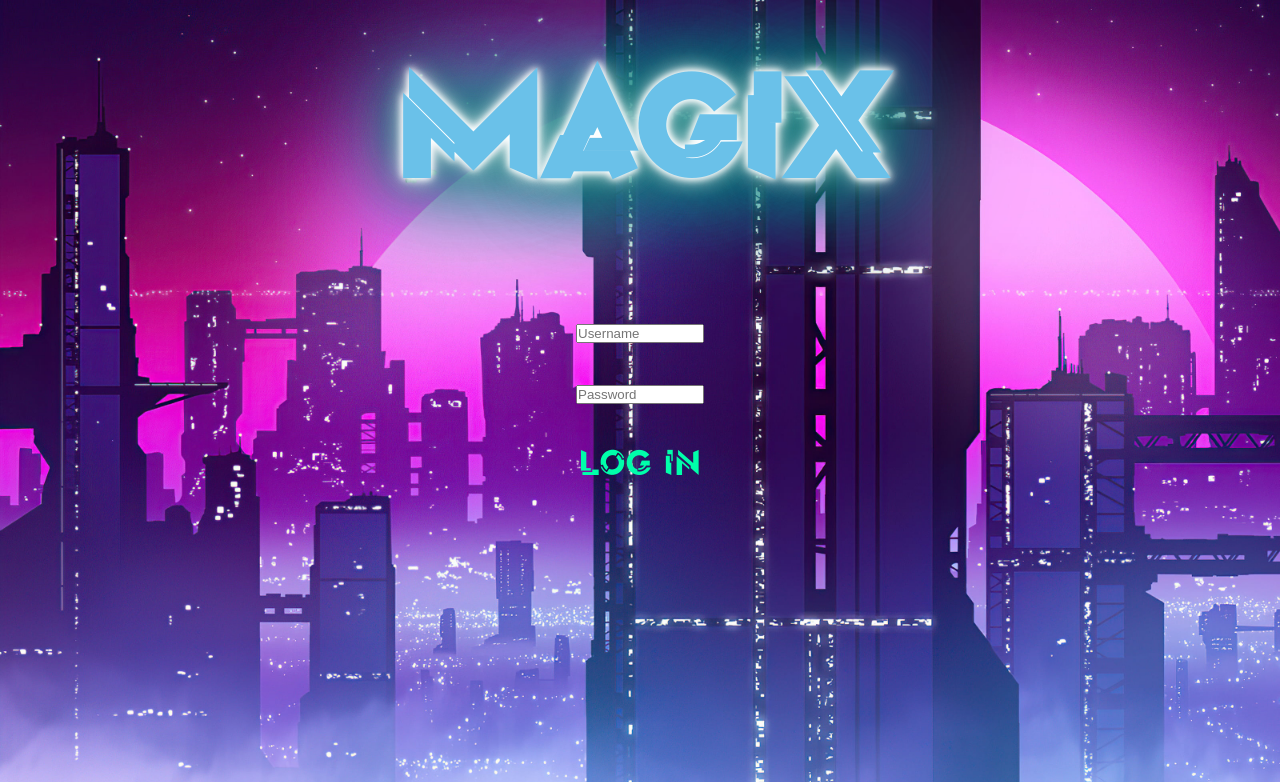
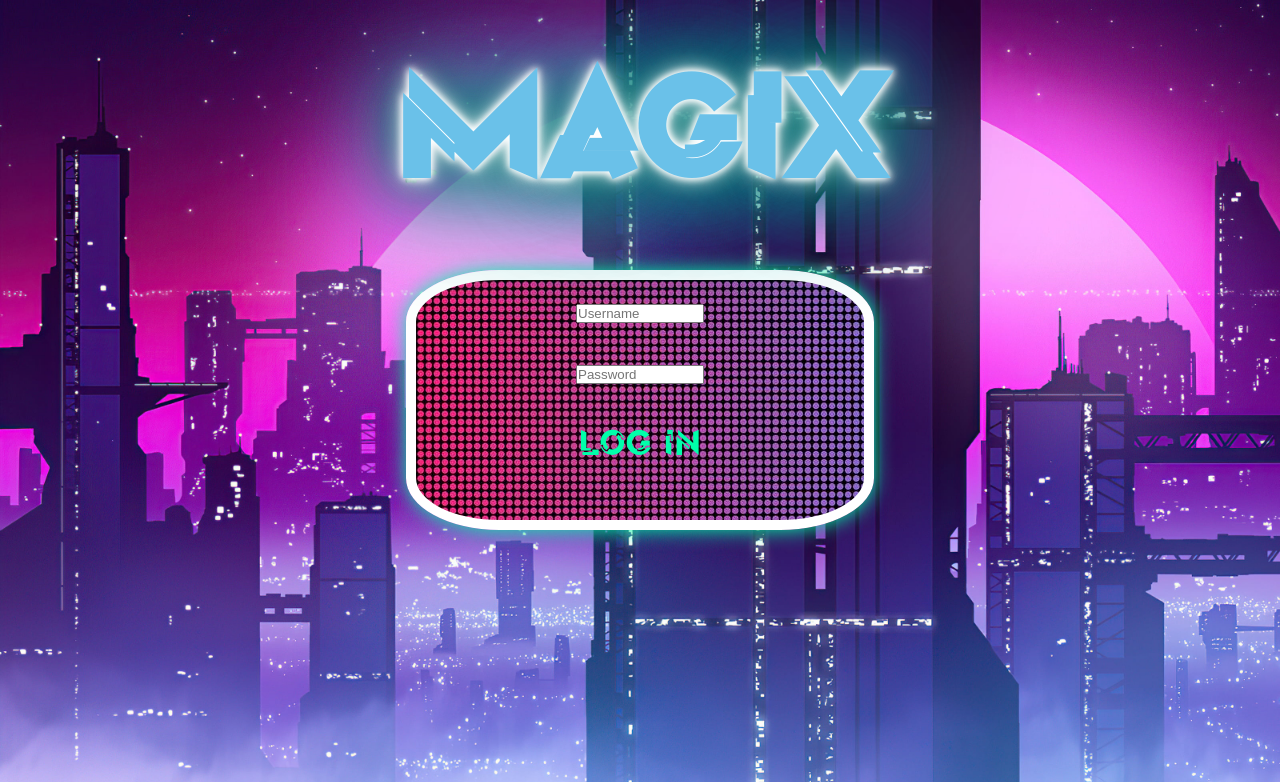
Before and after one commit to bourrrin/MagiX_web3, a PHP site: page / in a window 1280 px wide. Shown: the top 782 px of the page. Run offline with PHP 8.4, Linux system fonts and the light colour scheme.

Commit message:
login-design v.0

```diff
--- a/css/style.css
+++ b/css/style.css
@@ -47,11 +47,28 @@ body{
     min-height: 30vh;
     display: flex;
     justify-content: center;
+}
 
-    /* background: url("../img/metalic_texture_back.jpg"); */
-    border: 20px solid transparent;
-    /* border-image: url("../img/metalic_texture_border.png") 30 round; */
+.login::before{
+    content: "";
+    position: absolute;
+    left:50%;
+    top:50%;
+    transform: translate(-50%,-50%);
+    width: 35vw;
+    height: 30vh;
+    z-index: -1;
+    background: url("../img/metalic_texture_back.jpg");
     border-radius: 20%;
+    border: rgb(255, 255, 255) solid 10px;
+    box-shadow: var(--neon-color) 0px 0px 20px;
+    filter: blur(0.5px);
+
+    /* animation: glow_box;
+    animation-fill-mode: both;
+    animation-duration: 10s;
+    animation-iteration-count: infinite;
+    animation-timing-function: linear; */
 }
 
 .login > div{
--- a/references.txt
+++ b/references.txt
@@ -1,3 +1,3 @@
 background: https://www.peakpx.com/en/hd-wallpaper-desktop-kntgh
 ships: https://www.pngegg.com/en/png-whxyx/download
-font: https://www.dafont.com/fr/origin-tech.font
+font: https://www.dafont.com/fr/origin-tech.fontlogin_background:https://fr.dreamstime.com/tv-aucun-signal-%C3%A9cran-statique-k-pleines-r%C3%A9solutions-hd-vecteur-image104902604
```
Also changed, not shown: other parts of css/style.css (+36 -0 lines), img/metalic_texture_back.jpg.
